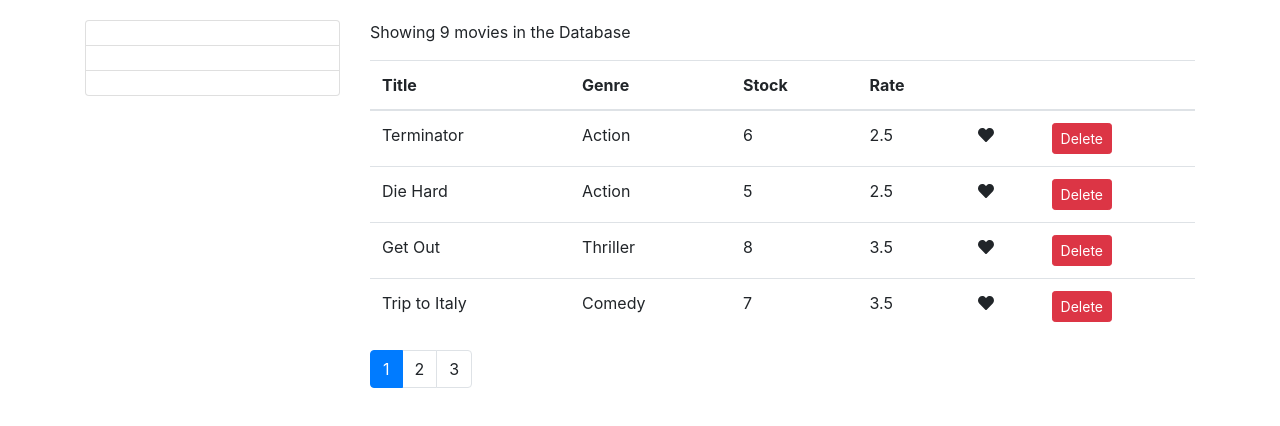
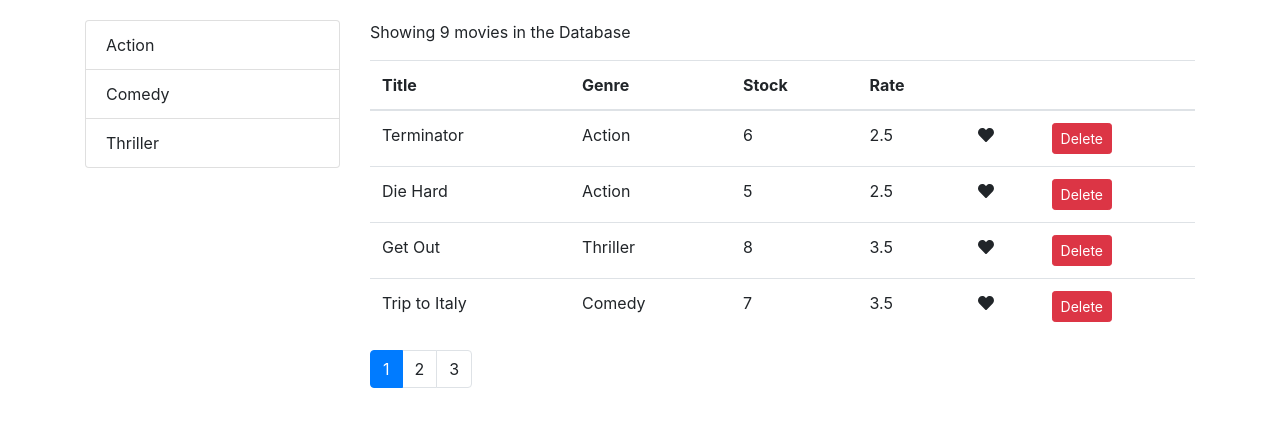
Before and after one commit to Joseph-Mutua/vidly, a React (Create React App) app: page / in a window 1280 px wide. Shown: the top 426 px of the page. Built offline with nearby package versions, Linux system fonts and the light colour scheme.

Commit message:
Filtering- handling selection

```diff
--- a/src/components/common/listGroup.jsx
+++ b/src/components/common/listGroup.jsx
@@ -1,12 +1,24 @@
 import React, { Component } from "react";
 
 const ListGroup = (props) => {
-  const { items, textProperty, valueProperty } = props;
+  const {
+    items,
+    textProperty,
+    valueProperty,
+    onItemSelect,
+    selectedItem,
+  } = props;
 
   return (
     <ul className="list-group">
       {items.map((item) => (
-        <li key={item[valueProperty]} className="list-group-item">
+        <li
+          onClick={() => onItemSelect(item)}
+          key={item[valueProperty]}
+          className={
+            item === selectedItem ? "list-group-item active" : "list-group-item"
+          }
+        >
           {item[textProperty]}
         </li>
       ))}
@@ -14,7 +26,7 @@ const ListGroup = (props) => {
   );
 };
 
-ListGroup.defaultPops = {
+ListGroup.defaultProps = {
   textProperty: "name",
   valueProperty: "_id",
 };
--- a/src/components/movies.jsx
+++ b/src/components/movies.jsx
@@ -28,7 +28,7 @@ class Movies extends Component {
   };
 
   handleGenreSelect = (genre) => {
-    console.log(genre);
+    this.setState({ selectedGenre: genre });
   };
 
   render() {
@@ -44,6 +44,7 @@ class Movies extends Component {
         <div className="col-3">
           <ListGroup
             items={this.state.genres}
+            selectedItem={this.state.selectedGenre}
             onItemSelect={this.handleGenreSelect}
           />
         </div>
```
